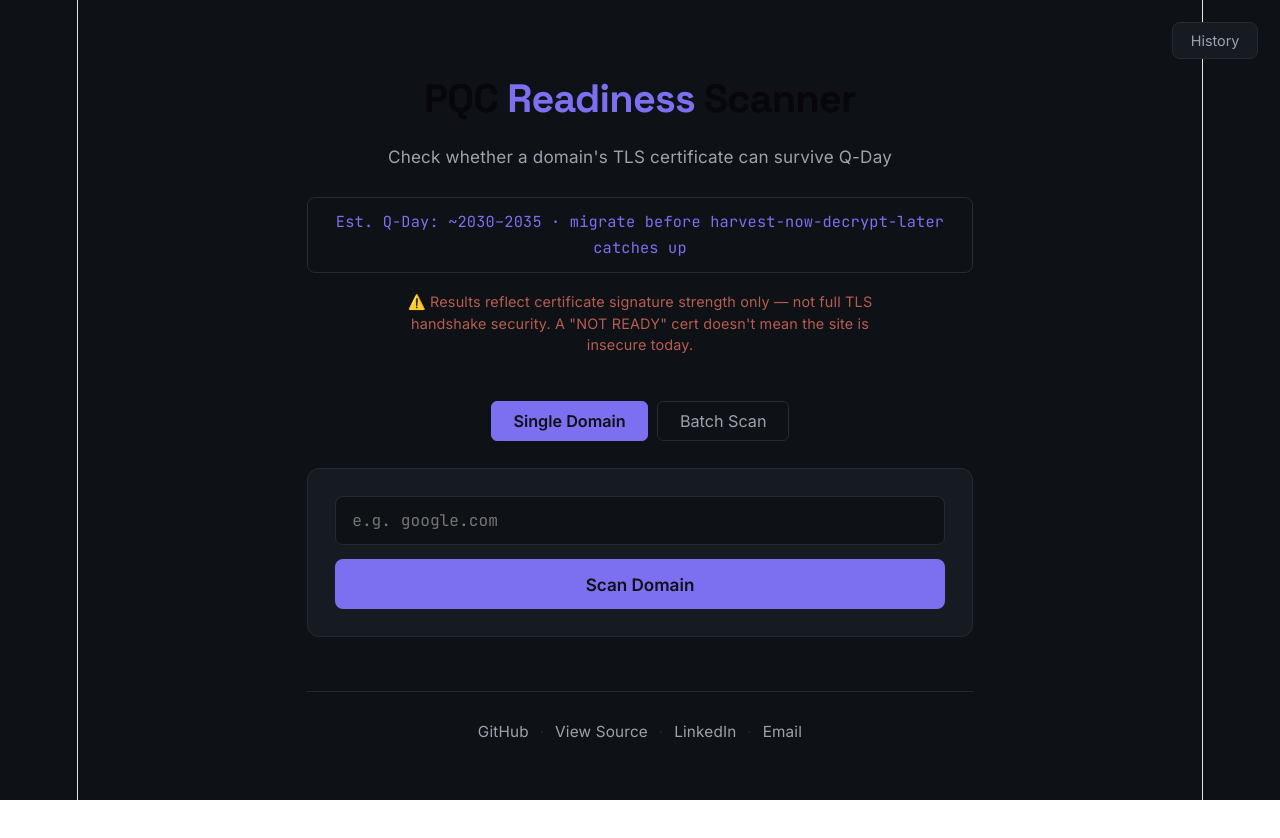
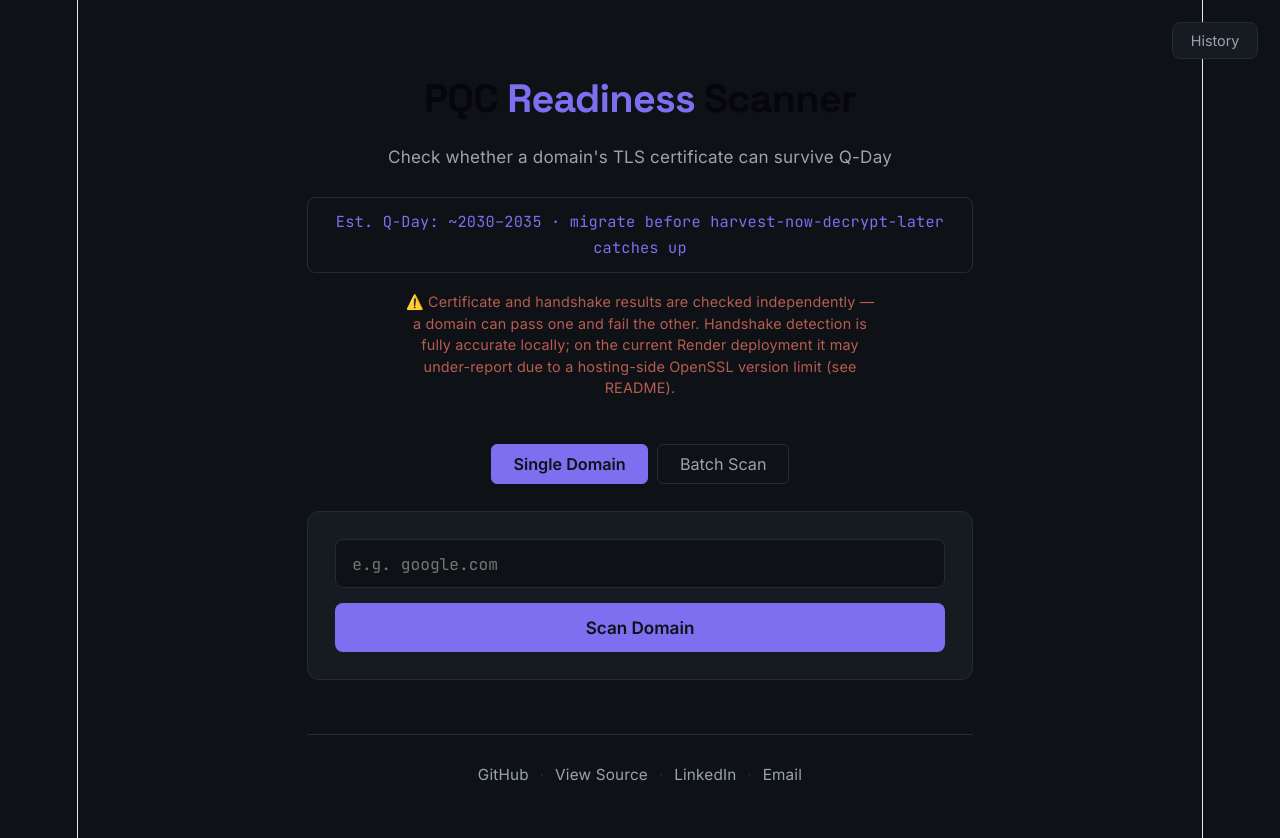
Before and after one commit to Maxbee722/pqc-readiness-scanner, a React (Vite) app in the folder frontend/: page / in a window 1280 px wide. Shown: the top 838 px of the page. Before the commit the page ends 800 px from the top, so only its background shows below. Built offline with nearby package versions, Linux system fonts and the light colour scheme.

Commit message:
Updated README and warning in hero section

```diff
--- a/frontend/src/App.jsx
+++ b/frontend/src/App.jsx
@@ -170,9 +170,10 @@ function App() {
           catches up
         </div>
         <div className="hero-warning">
-          ⚠️ Results reflect certificate signature strength only — not full TLS
-          handshake security. A "NOT READY" cert doesn't mean the site is
-          insecure today.
+          ⚠️ Certificate and handshake results are checked independently — a
+          domain can pass one and fail the other. Handshake detection is fully
+          accurate locally; on the current Render deployment it may under-report
+          due to a hosting-side OpenSSL version limit (see README).
         </div>
       </div>
 
```
Also changed, not shown: 1 other file (tests, documents, lock files or other folders).
